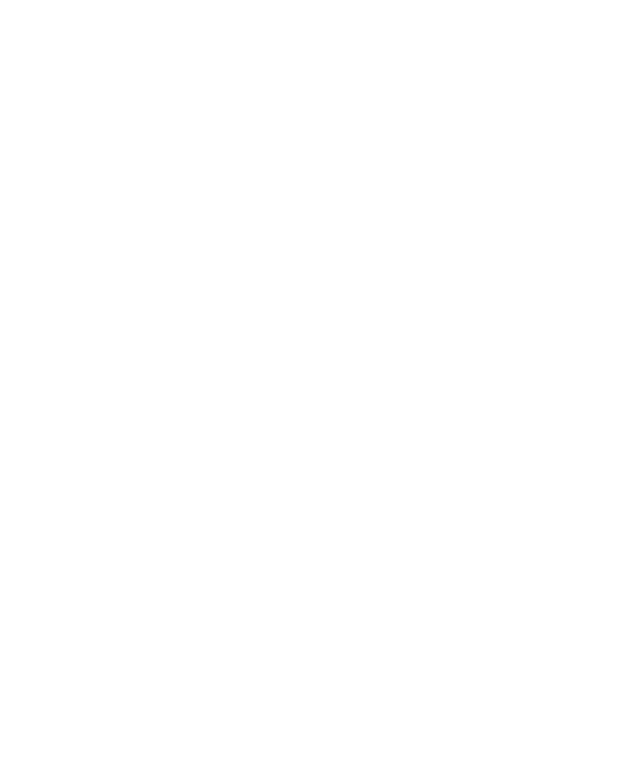
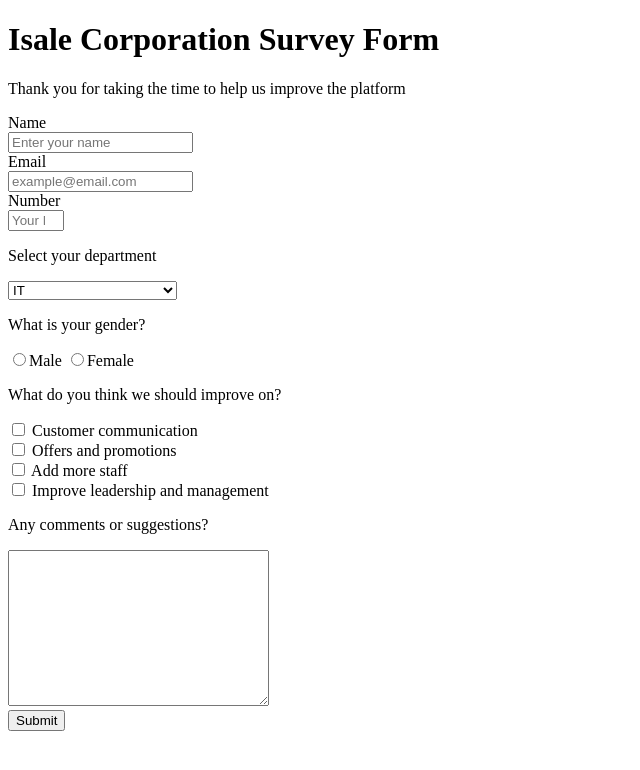
Before and after one commit to BryanAim/survey-form, a plain HTML site: page index.html in a window 1280 px wide. Shown: the whole page, without its empty margins (0-640 px from the left). Drawn offline with Linux system fonts and the light colour scheme.

Commit message:
add HTML code

```diff
--- a/index.html
+++ b/index.html
@@ -3,10 +3,52 @@
   <head>
     <meta charset="utf-8">
     <meta name="viewport" content="width=device-width">
-    <title>repl.it</title>
+    <title>Survey Form</title>
     <link href="style.css" rel="stylesheet" type="text/css" />
   </head>
   <body>
+    <h1 id="title">Isale Corporation Survey Form</h1>
+<p id="description">Thank you for taking the time to help us improve the platform</p>
+<form action="" id="survey-form">
+
+  <label for="name" id="name-label">Name</label> <br>
+  <input type="text" id="name" placeholder="Enter your name" required>
+  <br>
+  <label for="email" id="email-label">Email</label> <br>
+  <input type="email" id="email" placeholder="example@email.com" required>
+  <br>
+
+  <label for="number" id="number-label">Number</label> <br>
+  <input type="number" id="number" min="10" max="10" placeholder="Your Number" required>
+  <br>
+  <p>Select your department</p>
+  <select name="" id="dropdown">
+    <option value="it">IT</option>
+    <option value="marketing">Marketing</option>
+    <option value="design">Design</option>
+    <option value="finance">Finance</option>
+    <option value="om">Operations management</option>
+
+  </select>
+  <p>What is your gender?</p>
+  <input type="radio" name="gender" value="male">Male
+  <input type="radio" name="gender" value="female">Female
+  <br>
+  <p>What do you think we should improve on?</p>
+  <input type="checkbox" value="communication"> Customer communication
+  <br>
+  <input type="checkbox" value="offers"> Offers and promotions
+  <br>
+  <input type="checkbox" value="staff"> Add more staff
+  <br>
+  <input type="checkbox" value="leadership"> Improve leadership and management
+  <br>
+  <p>Any comments or suggestions?</p>
+  <textarea name="" id="" cols="30" rows="10"></textarea>
+  <br>
+  <button id="submit">Submit</button>
+
+</form>
     <script src="script.js"></script>
   </body>
 </html>
```
